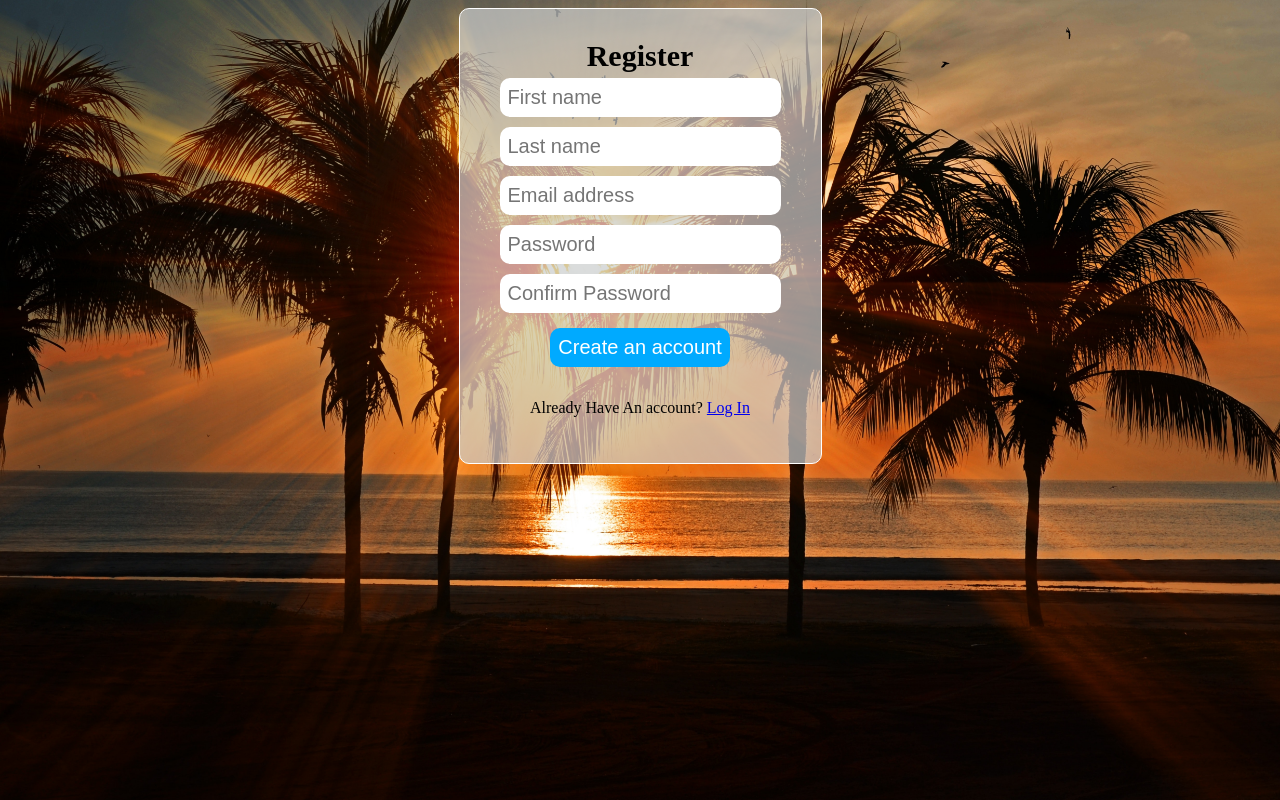
After one commit to JRed46/myDemoRepo2, a Django app: page /register/ in a window 1280 px wide. The commit adds this page. Run offline with Django 4.2, Linux system fonts and the light colour scheme.

Commit message:
registration & half-login

```diff
--- a/audio_app/forms.py
+++ b/audio_app/forms.py
@@ -1,8 +1,27 @@
 from django import forms
 from .models import audio_object
+from django.contrib.auth import login, authenticate
+from django.contrib.auth.forms import UserCreationForm
+from django.contrib.auth.models import User
 
 
 class audio_object_form(forms.ModelForm):
     class Meta:
         model = audio_object
         fields = ['title', 'file']
+
+
+## override UsercreationForm with register_form
+class register_form(UserCreationForm):
+    firstname = forms.CharField(max_length=30, widget=forms.TextInput(attrs={'placeholder': 'First name', 'class': 'form-input'}))
+    lastname = forms.CharField(max_length=30, widget=forms.TextInput(attrs={'placeholder': 'Last name', 'class': 'form-input'}))
+    password1 = forms.CharField(widget=forms.PasswordInput(attrs={'placeholder': 'Password', 'class': 'form-input'}))
+    password2 = forms.CharField(widget=forms.PasswordInput(attrs={'placeholder': 'Confirm Password', 'class': 'form-input'}))
+
+    class Meta:
+        model =  User
+        fields = ['firstname', 'lastname', 'email', 'password1', 'password2']
+
+        widgets = {
+            'email': forms.EmailInput(attrs={'placeholder': 'Email address', 'class': 'form-input'}),
+        }
--- /dev/null
+++ b/audio_app/templates/registration/register.html
@@ -0,0 +1,35 @@
+{% load static %}
+{%block content %}
+<link rel="stylesheet" type="text/css" href="{% static 'css/register.css' %}" />
+
+<body>
+  <div class="registration-page">
+    <div class="registration-container">
+      <div class="header">Register</div>
+      <form method="post" class="form-group">
+        <div class="form-field">
+          {{form.firstname}}
+        </div>
+        <div class="form-field">
+          {{form.lastname}}
+        </div>
+        <div class="form-field">
+          {{form.email}}
+        </div>
+        <div class="form-field">
+          {{form.password1}}
+        </div>
+        <div class="form-field">
+          {{form.password2}}
+        </div>
+        <button type="submit" class="btn btn-success">Create an account</button>
+      </form>
+      <p class="already-registered">
+        Already Have An account? <a href="/login">Log In</a>
+      </p>
+    </div>
+  </div>
+
+</body>
+
+{% endblock content %}
--- a/audio_app/views.py
+++ b/audio_app/views.py
@@ -1,11 +1,23 @@
 from django.shortcuts import HttpResponseRedirect, render
-from .forms import audio_object_form
+from .forms import audio_object_form, register_form
 from .models import audio_object
 
 
 def index_render(request):
     return render(request, "index.html", {"activeTab":"index"})
 
+def login(response):
+    return render(response, "index.html", {})
+
+def create_account(response):
+    if response.method == "POST":
+        form = register_form(response.POST)
+        if form.is_valid():
+            form.save()
+        return HttpResponseRedirect("/")
+    else:
+        form = register_form()
+    return render(response, "registration/register.html", {"form": form})
 
 def files_list(request):
     all_audio_objects = audio_object.objects.all()
--- a/audio_server/settings.py
+++ b/audio_server/settings.py
@@ -39,6 +39,7 @@ INSTALLED_APPS = [
     'django.contrib.sessions',
     'django.contrib.messages',
     'django.contrib.staticfiles',
+    'crispy_forms',
 ]
 
 MIDDLEWARE = [
@@ -135,3 +136,6 @@ MEDIA_ROOT = BASE_DIR / "mediafiles"
 # https://docs.djangoproject.com/en/4.1/ref/settings/#default-auto-field
 
 DEFAULT_AUTO_FIELD = 'django.db.models.BigAutoField'
+CRISPY_TEMPLATE_PACK = "bootstrap4"
+LOGIN_REDIRECT_URL = "/"
+LOGOUT_REDIRECT_URL = "/"
--- /dev/null
+++ b/audio_server/static/css/register.css
@@ -0,0 +1,55 @@
+body {
+  background: url(../img/night_tree.jpg) center;
+  background-size: cover;
+}
+
+.header {
+  font-size: 30px;
+  font-weight: bold;
+}
+.registration-container {
+  display: flex;
+  flex-direction: column;
+  justify-content: center;
+  align-items: center;
+  margin: auto;
+  border: 1px solid white;
+  border-radius: 10px;
+  background-color: rgba(203, 205, 206, 0.7);
+  width: fit-content;
+  height: fit-content;
+  padding: 30px 40px;
+}
+.form-field {
+  margin: 5px 0;
+}
+
+form {
+  display: flex;
+  flex-direction: column;
+  justify-content: center;
+  align-items: center;
+  width: 70%;
+  height: 65%;
+}
+
+form input {
+  padding: 8px;
+  font-size: 20px;
+  border: none;
+  border-radius: 10px;
+}
+
+.btn {
+  margin-top: 10px;
+  padding: 8px;
+  font-size: 20px;
+  border: none;
+  border-radius: 10px;
+  cursor: pointer;
+}
+
+.btn-success {
+  background-color: rgb(0, 170, 255);
+  color: white;
+}
--- a/audio_server/urls.py
+++ b/audio_server/urls.py
@@ -1,6 +1,6 @@
 from operator import index
 from django.contrib import admin
-from django.urls import path
+from django.urls import path, include
 from django.conf import settings
 from django.conf.urls.static import static
 
@@ -8,6 +8,8 @@ from audio_app.views import *
 
 urlpatterns = [
     path("", index_render, name="index"),
+    path('', include("django.contrib.auth.urls")),
+    path("register/", create_account, name="register"),
     path("files/", files_list, name="files"),
     path("upload/", file_upload, name="upload"),
     path("delete_file/<int:file_id>", file_delete, name="delete"),
```
Also changed, not shown: audio_app/templates/registration/login.html (added, +10 -0 lines), audio_app/templates/upload.html (+4 -7 lines), audio_server/static/css/main.css (+38 -45 lines), audio_server/templates/base.html (+8 -13 lines), audio_app/models.py (line endings or trailing spaces), audio_app/templates/registration/logout.html (added), audio_server/static/css/login.css (added), audio_server/static/img/night_tree.jpg (added).
